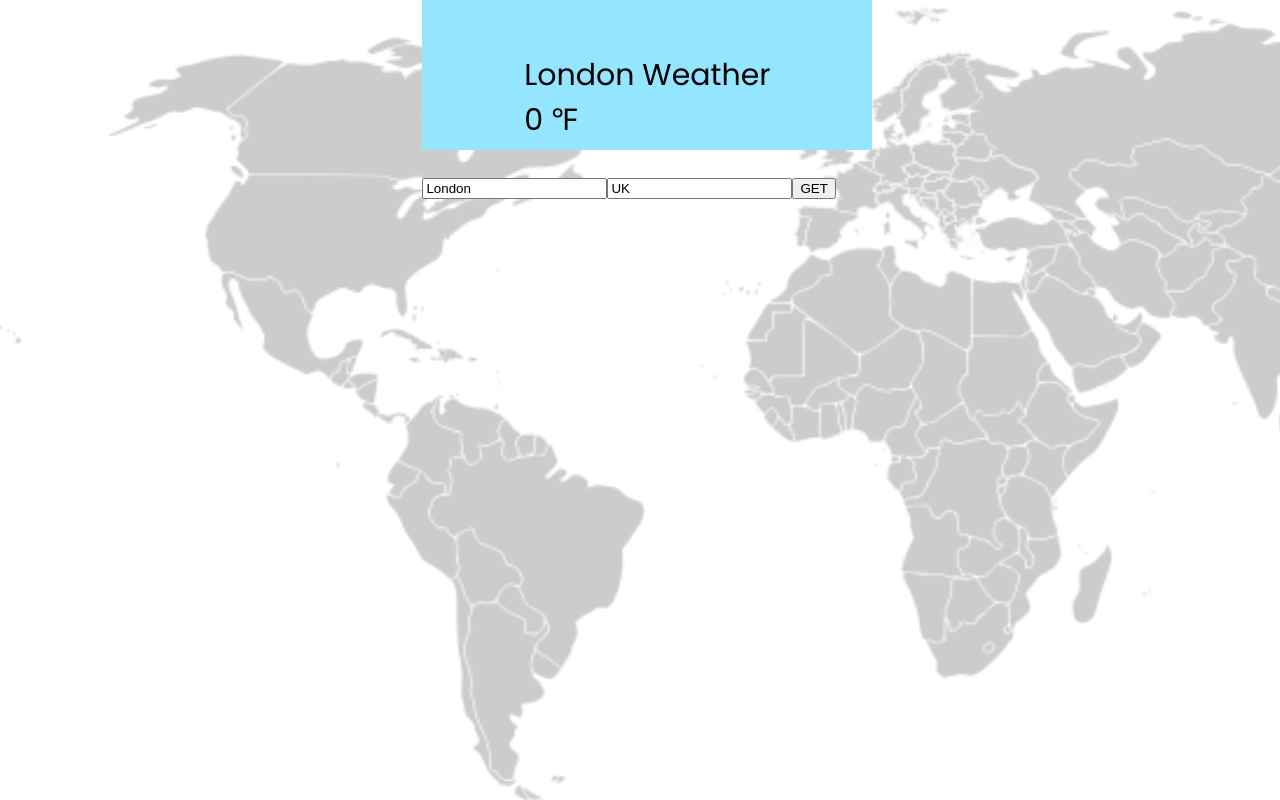
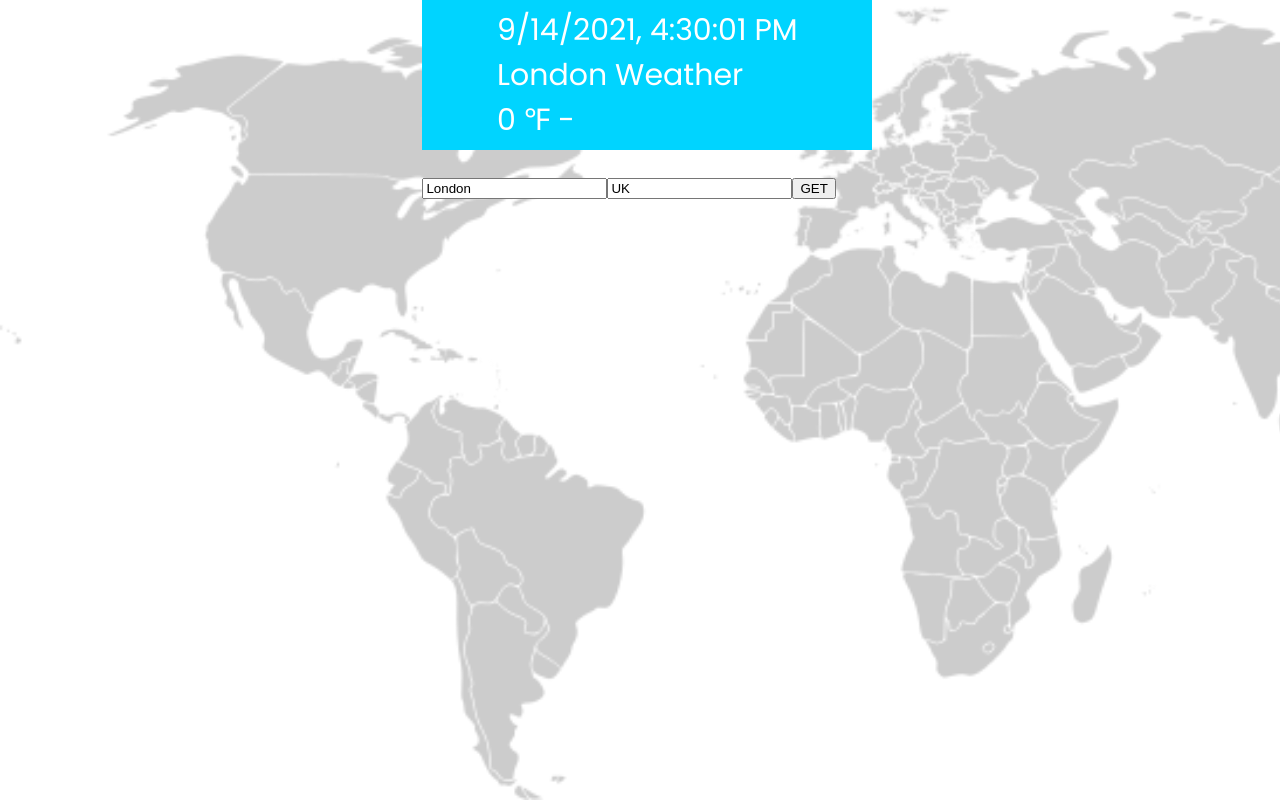
Before and after one commit to DraganCicic/O2-Quality, a React (Create React App) app: page /WeatherChannel in a window 1280 px wide. Built offline with nearby package versions, Linux system fonts and the light colour scheme.

Commit message:
weather app

```diff
--- a/src/components/WeatherChannel.js
+++ b/src/components/WeatherChannel.js
@@ -6,6 +6,7 @@ import { scryRenderedComponentsWithType } from "react-dom/test-utils";
 
 const WeatherChannel = () => {
   const[temperature, setTemperature] = useState("")
+  const[ desc, setDesc] = useState ("")
   const[city,setCity] = useState("London")
   const[country,setCountry] = useState("UK")
 
@@ -18,6 +19,7 @@ const WeatherChannel = () => {
       console.log(res.data.main.temp);
       // Kelvin to Farenheit
       setTemperature((res.data.main.temp - 273.15) * 1.8 +32);
+      setDesc(res.data.weather[0].main)
     })
     .catch((error) =>{
       console.log(error);
@@ -30,17 +32,20 @@ const WeatherChannel = () => {
             style={{
               height:"150px",
               width: "450px",
-              backgroundColor: " #94e5ff",
+              backgroundColor: "#00d4ff",
               display:"flex",
               justifyContent:"center",
               alignItems:"center",
               fontSize:"30px",
+              color: "#fff"
+
             }}
             >
+            {new Date().toLocaleString()}
               <br/>
                 {city} Weather
               <br/>
-              {Math.round(temperature * 100) / 100} ℉
+              {Math.round(temperature * 100) / 100} ℉ - {desc}
             </div>
               <br/>
 
```
